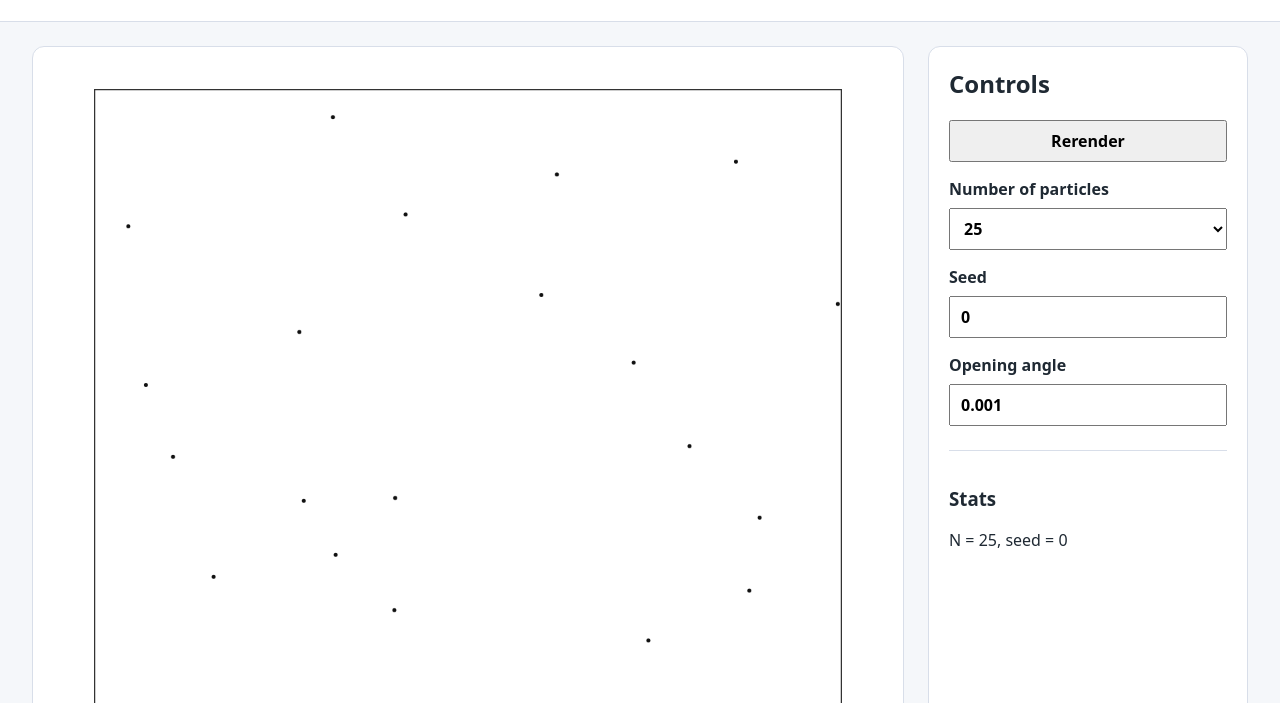
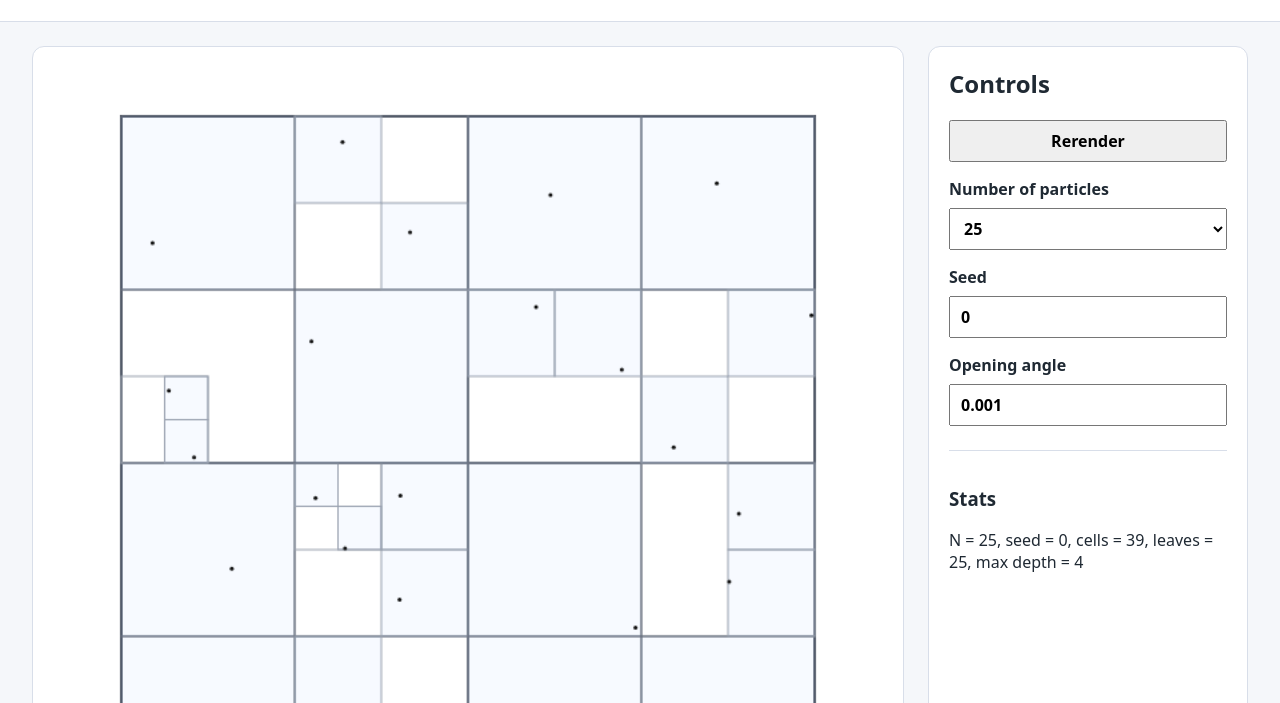
Before and after one commit to akTARDIGRADE13-sandbox/tree-method-visualizer, a website built with Vite: page index.html in a window 1280 px wide. Shown: the part 97-800 px from the top of the page. Built offline with nearby package versions, Linux system fonts and the light colour scheme.

Commit message:
feat: tree構築とセル境界描画を追加

```diff
--- a/index.html
+++ b/index.html
@@ -13,7 +13,7 @@
 
     <main class="app-layout">
       <section class="canvas-panel">
-        <canvas id="main-canvas" width="1200" height="1200"></canvas>
+        <canvas id="main-canvas" width="600" height="600"></canvas>
       </section>
 
       <aside class="control-panel">
--- a/src/main.ts
+++ b/src/main.ts
@@ -1,5 +1,6 @@
 import "./style.css";
-import { drawParticles, generateParticles } from "./renderer";
+import { drawScene, generateParticles } from "./renderer";
+import { buildTree } from "./tree";
 
 function getElementOrThrow<T extends Element>(selector: string): T {
   const element = document.querySelector<T>(selector);
@@ -23,14 +24,23 @@ function render(): void {
   const openingAngle = Number(openingAngleInput.value);
   const particleCount = Number(particleCountSelect.value);
   const particles = generateParticles(particleCount, seed);
+  const tree = buildTree(particles);
 
-  drawParticles(canvas, particles, openingAngle);
+  drawScene(canvas, tree.particles, tree.cells);
 
-  statsText.textContent = `N = ${particleCount}, seed = ${seed}`;
+  const leafCellCount = tree.cells.filter((cell) => cell.isLeaf).length;
+  const maxDepth = Math.max(...tree.cells.map((cell) => cell.depth));
+
+  statsText.textContent =
+    `N = ${particleCount}, ` +
+    `seed = ${seed}, ` +
+    `cells = ${tree.cells.length}, ` +
+    `leaves = ${leafCellCount}, ` +
+    `max depth = ${maxDepth}`;
 }
 
 rerenderButton.addEventListener("click", () => {
-  console.log("Hello!");
+  console.log("Rerender!");
   render();
 });
 
--- a/src/renderer.ts
+++ b/src/renderer.ts
@@ -1,3 +1,5 @@
+import type { Cell, Rect } from "./tree";
+
 export type Vec2 = {
   x: number;
   y: number;
@@ -20,10 +22,11 @@ export function generateParticles(n: number, seed: number): Particle[] {
 
   const random = createRandom(seed);
 
-  for (let j = 0; j < m; ++j) {
-    for (let i = 0; i < m; ++i) {
+  for (let j = 0; j < m; j++) {
+    for (let i = 0; i < m; i++) {
       const baseX = (i + 0.5) / m;
       const baseY = (j + 0.5) / m;
+
       const dx = (random() - 0.5) * h;
       const dy = (random() - 0.5) * h;
 
@@ -40,11 +43,7 @@ export function generateParticles(n: number, seed: number): Particle[] {
   return particles;
 }
 
-export function drawParticles(
-  canvas: HTMLCanvasElement,
-  particles: Particle[],
-  openingAngle: number,
-): void {
+export function drawScene(canvas: HTMLCanvasElement, particles: Particle[], cells: Cell[]): void {
   const context = canvas.getContext("2d");
 
   if (context === null) {
@@ -55,7 +54,10 @@ export function drawParticles(
   const height = canvas.height;
 
   clearCanvas(context, width, height);
-  drawUnitSquare(context, width, height);
+
+  for (const cell of cells) {
+    drawCell(context, cell, width, height);
+  }
 
   for (const particle of particles) {
     drawParticle(context, particle, width, height);
@@ -69,13 +71,23 @@ function clearCanvas(context: CanvasRenderingContext2D, width: number, height: n
   context.fillRect(0, 0, width, height);
 }
 
-function drawUnitSquare(context: CanvasRenderingContext2D, width: number, height: number): void {
-  const margin = 40;
-  const size = Math.min(width, height) - margin * 2;
+function drawCell(
+  context: CanvasRenderingContext2D,
+  cell: Cell,
+  width: number,
+  height: number,
+): void {
+  const rect = toCanvasRect(cell.bounds, width, height);
 
-  context.strokeStyle = "#333333";
-  context.lineWidth = 2;
-  context.strokeRect(margin, margin, size, size);
+  context.strokeStyle = getCellStrokeStyle(cell.depth);
+  context.lineWidth = cell.depth === 0 ? 2 : 1;
+
+  context.strokeRect(rect.x, rect.y, rect.width, rect.height);
+
+  if (cell.isLeaf) {
+    context.fillStyle = "rgba(59, 130, 246, 0.04)";
+    context.fillRect(rect.x, rect.y, rect.width, rect.height);
+  }
 }
 
 function drawParticle(
@@ -87,9 +99,45 @@ function drawParticle(
   const { x, y } = toCanvasPosition(particle.position, width, height);
 
   context.beginPath();
-  context.arc(x, y, 3, 0, Math.PI * 2);
+  context.arc(x, y, 1.5, 0, Math.PI * 2);
   context.fillStyle = "#111111";
   context.fill();
+}
+
+function toCanvasRect(
+  bounds: Rect,
+  width: number,
+  height: number,
+): {
+  x: number;
+  y: number;
+  width: number;
+  height: number;
+} {
+  const topLeft = toCanvasPosition(
+    {
+      x: bounds.xMin,
+      y: bounds.yMax,
+    },
+    width,
+    height,
+  );
+
+  const bottomRight = toCanvasPosition(
+    {
+      x: bounds.xMax,
+      y: bounds.yMin,
+    },
+    width,
+    height,
+  );
+
+  return {
+    x: topLeft.x,
+    y: topLeft.y,
+    width: bottomRight.x - topLeft.x,
+    height: bottomRight.y - topLeft.y,
+  };
 }
 
 function toCanvasPosition(position: Vec2, width: number, height: number): Vec2 {
@@ -100,6 +148,22 @@ function toCanvasPosition(position: Vec2, width: number, height: number): Vec2 {
     x: margin + position.x * size,
     y: margin + (1.0 - position.y) * size,
   };
+}
+
+function getCellStrokeStyle(depth: number): string {
+  if (depth === 0) {
+    return "#111827";
+  }
+
+  if (depth <= 2) {
+    return "#6b7280";
+  }
+
+  if (depth <= 4) {
+    return "#9ca3af";
+  }
+
+  return "#d1d5db";
 }
 
 function clamp(value: number, minValue: number, maxValue: number): number {
--- /dev/null
+++ b/src/tree.ts
@@ -0,0 +1,205 @@
+import type { Particle, Vec2 } from "./renderer";
+
+export type Rect = {
+  xMin: number;
+  yMin: number;
+  xMax: number;
+  yMax: number;
+};
+
+export type Cell = {
+  id: number;
+  parentId: number | null;
+  children: number[];
+  depth: number;
+  bounds: Rect;
+  particleIndices: number[];
+  mass: number;
+  centerOfMass: Vec2;
+  isLeaf: boolean;
+};
+
+export type Tree = {
+  particles: Particle[];
+  cells: Cell[];
+  rootId: number;
+  maxDepth: number;
+};
+
+const ROOT_BOUNDS: Rect = {
+  xMin: 0.0,
+  yMin: 0.0,
+  xMax: 1.0,
+  yMax: 1.0,
+};
+
+export function buildTree(particles: Particle[], maxDepth: number = 16): Tree {
+  const cells: Cell[] = [];
+
+  const rootParticleIndices = particles.map((particle) => particle.id);
+
+  const rootId = createCell(cells, particles, null, 0, ROOT_BOUNDS, rootParticleIndices);
+
+  subdivideCell(cells, particles, rootId, maxDepth);
+
+  return {
+    particles,
+    cells,
+    rootId,
+    maxDepth,
+  };
+}
+
+function subdivideCell(
+  cells: Cell[],
+  particles: Particle[],
+  cellId: number,
+  maxDepth: number,
+): void {
+  const cell = cells[cellId];
+
+  if (cell.particleIndices.length <= 1) {
+    cell.isLeaf = true;
+    return;
+  }
+
+  if (cell.depth >= maxDepth) {
+    cell.isLeaf = true;
+    return;
+  }
+
+  const childBoundsList = splitRectIntoQuadrants(cell.bounds);
+  const childParticleIndicesList: number[][] = [[], [], [], []];
+
+  for (const particleIndex of cell.particleIndices) {
+    const particle = particles[particleIndex];
+    const quadrant = getQuadrant(cell.bounds, particle.position);
+    childParticleIndicesList[quadrant].push(particleIndex);
+  }
+
+  for (let quadrant = 0; quadrant < 4; quadrant++) {
+    const childParticleIndices = childParticleIndicesList[quadrant];
+
+    if (childParticleIndices.length === 0) {
+      continue;
+    }
+
+    const childId = createCell(
+      cells,
+      particles,
+      cell.id,
+      cell.depth + 1,
+      childBoundsList[quadrant],
+      childParticleIndices,
+    );
+
+    cell.children.push(childId);
+  }
+
+  cell.isLeaf = false;
+
+  for (const childId of cell.children) {
+    subdivideCell(cells, particles, childId, maxDepth);
+  }
+}
+
+function createCell(
+  cells: Cell[],
+  particles: Particle[],
+  parentId: number | null,
+  depth: number,
+  bounds: Rect,
+  particleIndices: number[],
+): number {
+  const id = cells.length;
+  const mass = particleIndices.length;
+  const centerOfMass = calculateCenterOfMass(particles, particleIndices);
+
+  cells.push({
+    id,
+    parentId,
+    children: [],
+    depth,
+    bounds,
+    particleIndices,
+    mass,
+    centerOfMass,
+    isLeaf: false,
+  });
+
+  return id;
+}
+
+function calculateCenterOfMass(particles: Particle[], particleIndices: number[]): Vec2 {
+  if (particleIndices.length === 0) {
+    return { x: 0.0, y: 0.0 };
+  }
+
+  let sumX = 0.0;
+  let sumY = 0.0;
+
+  for (const particleIndex of particleIndices) {
+    const particle = particles[particleIndex];
+    sumX += particle.position.x;
+    sumY += particle.position.y;
+  }
+
+  return {
+    x: sumX / particleIndices.length,
+    y: sumY / particleIndices.length,
+  };
+}
+
+function splitRectIntoQuadrants(bounds: Rect): Rect[] {
+  const xMid = (bounds.xMin + bounds.xMax) * 0.5;
+  const yMid = (bounds.yMin + bounds.yMax) * 0.5;
+
+  return [
+    {
+      xMin: bounds.xMin,
+      yMin: bounds.yMin,
+      xMax: xMid,
+      yMax: yMid,
+    },
+    {
+      xMin: xMid,
+      yMin: bounds.yMin,
+      xMax: bounds.xMax,
+      yMax: yMid,
+    },
+    {
+      xMin: bounds.xMin,
+      yMin: yMid,
+      xMax: xMid,
+      yMax: bounds.yMax,
+    },
+    {
+      xMin: xMid,
+      yMin: yMid,
+      xMax: bounds.xMax,
+      yMax: bounds.yMax,
+    },
+  ];
+}
+
+function getQuadrant(bounds: Rect, position: Vec2): number {
+  const xMid = (bounds.xMin + bounds.xMax) * 0.5;
+  const yMid = (bounds.yMin + bounds.yMax) * 0.5;
+
+  const isRight = position.x >= xMid;
+  const isTop = position.y >= yMid;
+
+  if (!isRight && !isTop) {
+    return 0;
+  }
+
+  if (isRight && !isTop) {
+    return 1;
+  }
+
+  if (!isRight && isTop) {
+    return 2;
+  }
+
+  return 3;
+}
```
